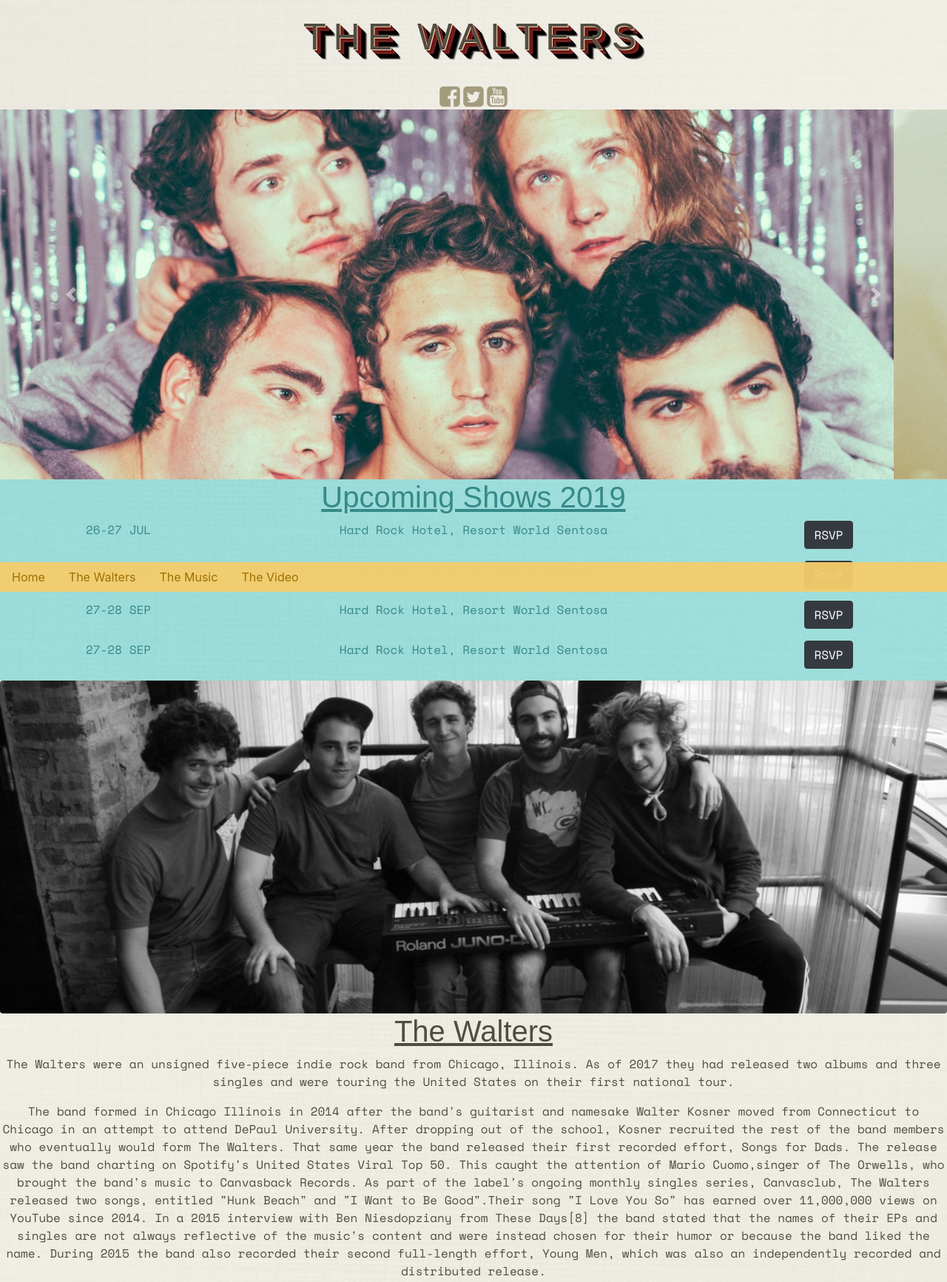
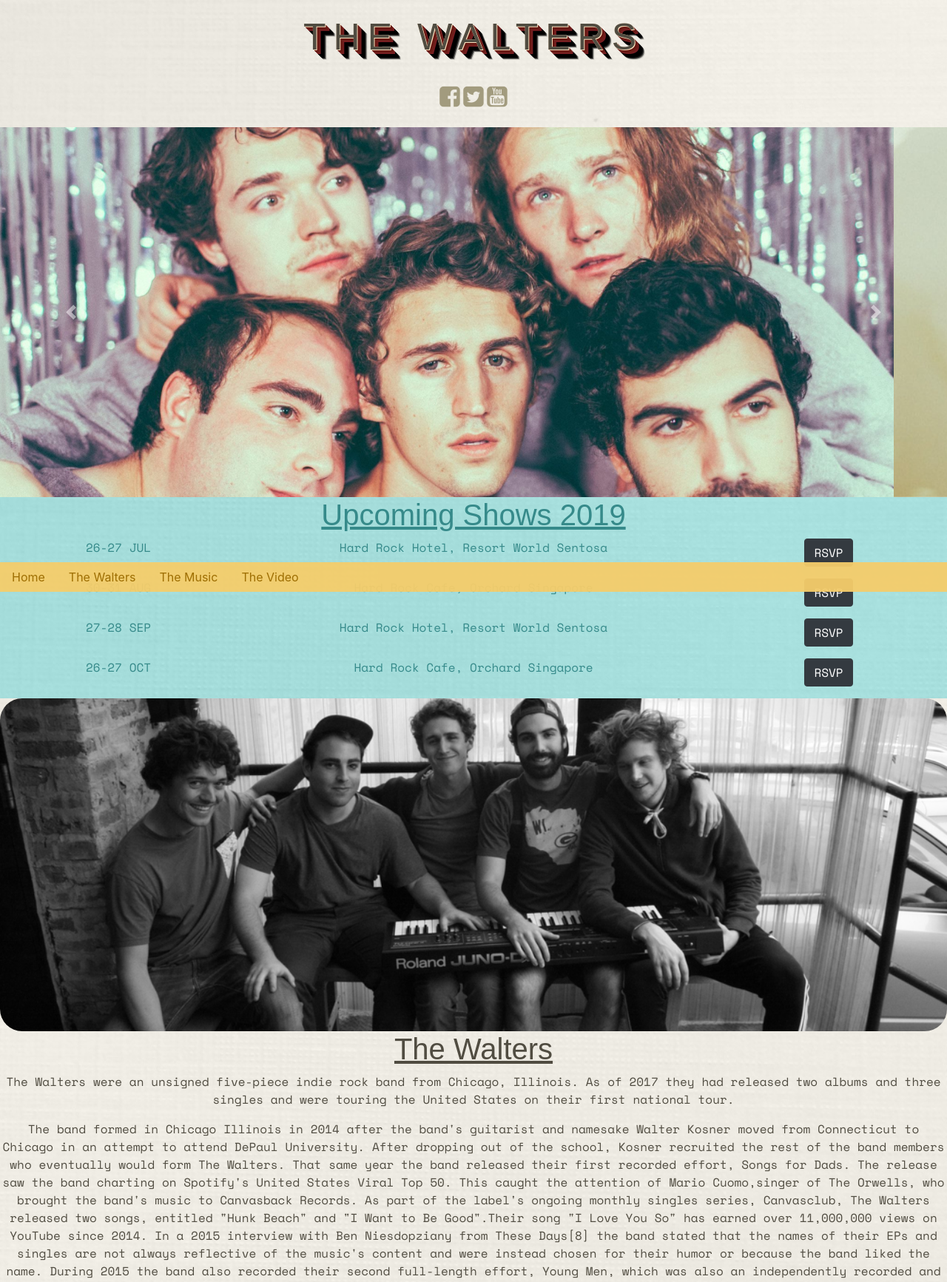
Before and after one commit to yucheng91/CIassignment1, a plain HTML site: page index.html in a window 1280 px wide. Shown: the top 1733 px of the page at 74% size. Drawn offline with nearby package versions, Linux system fonts and the light colour scheme; a web font is replaced by a local one.

Commit message:
updated photos

```diff
--- a/index.html
+++ b/index.html
@@ -12,6 +12,7 @@
   <link rel="stylesheet" href="https://maxcdn.bootstrapcdn.com/font-awesome/4.7.0/css/font-awesome.min.css" type="text/css" />
   <link href='https://fonts.googleapis.com/css?family=Allerta Stencil' rel='stylesheet'>
   <link href="https://fonts.googleapis.com/css?family=Space+Mono&display=swap" rel="stylesheet">
+  <script src="https://code.jquery.com/jquery-3.4.1.js" integrity="sha256-WpOohJOqMqqyKL9FccASB9O0KwACQJpFTUBLTYOVvVU=" crossorigin="anonymous"></script>
   <title>The Walters</title>
 </head>
 
@@ -33,6 +34,7 @@
       </div>
     </div>
     </div>
+    </br>
   </header>
 
   <section id="thecarousel">
@@ -100,10 +102,10 @@
           </div>
           <div class="row">
             <div class="col-12 col-md-3">
-              <p>27-28 SEP</p>
+              <p>26-27 OCT</p>
             </div>
             <div class="col-12 col-md-6">
-              <p>Hard Rock Hotel, Resort World Sentosa</p>
+              <p>Hard Rock Cafe, Orchard Singapore</p>
             </div>
             <div class="col-12 col-md-3 text-center">
               <a href="https://www.eventbrite.sg"><button type="button" class="btn btn-dark">RSVP</button></p></a>
@@ -116,7 +118,7 @@
   <section id="themembers">
     <div class="members">
       <a name="TheWalters" />
-      <img src="images/groupphoto.jpeg" class="img-fluid rounded" alt="Responsive image">
+      <img src="images/groupphoto.jpeg" alt="Responsive image">
       <h1>The Walters</h1>
       <div class="text-content">
       <p>The Walters were an unsigned five-piece indie rock band from Chicago, Illinois. As of 2017 they had released two albums and three singles and were touring the United States on their first national tour.</p>
@@ -205,7 +207,7 @@
   <section id="thevideo">
     <div class="video">
       <a name="Video" />
-      <h1>The Video</h1><br/>
+      <h1>The Video</h1>
       <div class="embed-responsive embed-responsive-16by9">
         <iframe class="embed-responsive-item" src="https://www.youtube.com/embed/5zfrnme2nJ4" allowfullscreen></iframe>
       </div>
--- a/newstyle.css
+++ b/newstyle.css
@@ -1,3 +1,5 @@
+/* global $*/
+
 /*vintage container for the walters header*/
 
 .vintage__container {
@@ -47,7 +49,7 @@ body {
 }
 
 header {
-    background-color:#f1ede2CC;
+    background-color:#f1ede2B3;
     color:rgb(80,76,65);
 }
 
@@ -63,7 +65,7 @@ img {
 }
 
 #upcomingshow{
-    background-color:#8adad7CC;
+    background-color:#8adad7B3;
     color:rgb(54,138,138);
 }
 
@@ -72,22 +74,22 @@ img {
 }
 
 #themembers{
-    background-color:#f1ede2CC;
+    background-color:#f1ede2B3;
     color:rgb(80,76,65)
 }
 
 #themembers img{
-    border-radius: 75px;
+    border-radius: 30px;
     height:450px;
 }
 
 #themusic{
-    background-color:#ff7858CC;
+    background-color:#ff7858B3;
     color:rgb(144,67,41);
 }
 
 #thevideo{
-    background-color:#f1ede2CC;
+    background-color:#f1ede2B3;
     color:rgb(80,76,65)
 }
 
@@ -107,7 +109,6 @@ footer {
 footer a {
     color:rgb(158,110,2);
 }
-
 
 /*Font change to address the size change*/
 @media (max-width: 767px) {
@@ -133,7 +134,7 @@ footer a {
 
 }
 
-@media (max-width:359px) {
+@media (max-width:375px) {
     section {
         padding-bottom:76px;
     }
```
Also changed, not shown: .c9/metadata/environment/index.html, .c9/metadata/environment/newstyle.css, .c9/metadata/environment/style.css, 2 other files.
